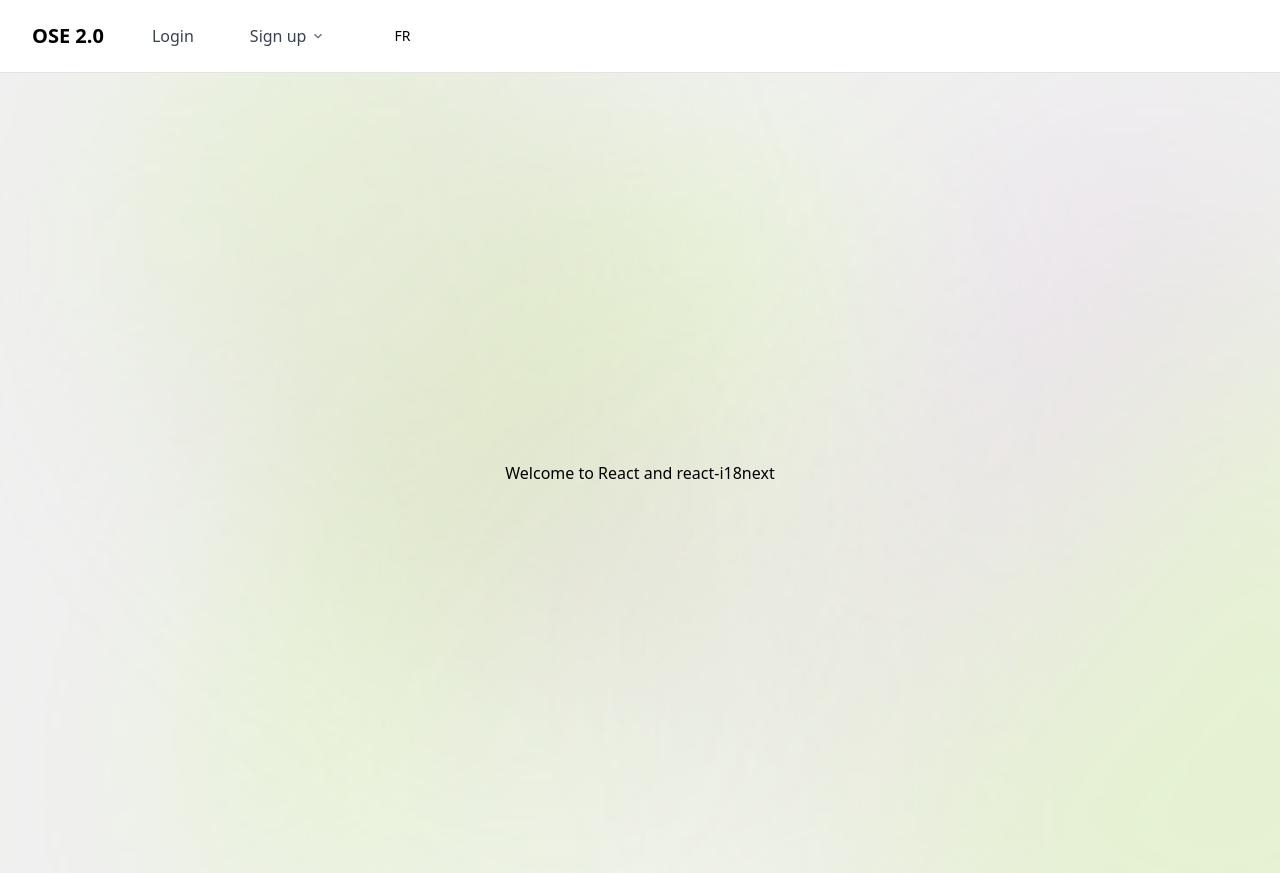
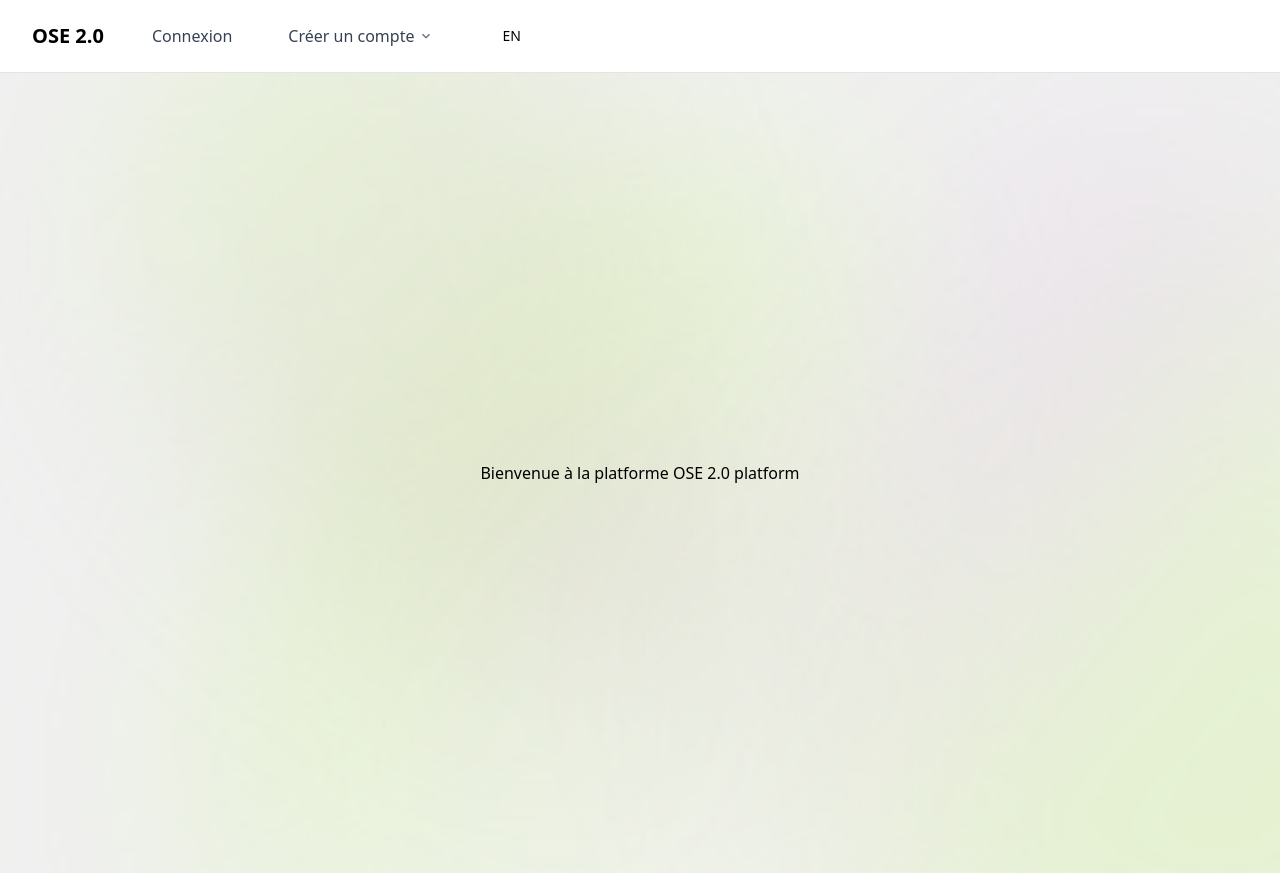
Before and after one commit to Zifan200/Projet-Gestion-De-Stage, a React (Vite) app in the folder projetOseFE/: page / in a window 1280 px wide. Built offline with nearby package versions, Linux system fonts and the light colour scheme; no server answers.

Commit message:
030-32-55-FE ->  fix : language mauvais choix par default

```diff
--- a/projetOseFE/src/i18n.js
+++ b/projetOseFE/src/i18n.js
@@ -237,7 +237,7 @@ export const resources = {
           loadOffers: "Error while loading offers",
         },
       },
-      description: "Welcome to React and react-i18next",
+      description: "Welcome to the OSE 2.0 platform",
       form: {
         employer: {
           title: "Create an employer account",
@@ -703,6 +703,8 @@ export const resources = {
             "Un CV avec ce nom existe déjà. Veuillez renommer le fichier avant de le téléverser.",
         },
       },
+      description: "Bienvenue à la platforme OSE 2.0 platform",
+
       studentOffers: {
         title: "Offres de stage",
         table: {
@@ -745,11 +747,11 @@ export const resources = {
   },
 };
 
-const savedLang = localStorage.getItem("lang") || "en";
+const savedLang = localStorage.getItem("lang") || "fr";
 
 i18n.use(initReactI18next).init({
   resources,
-  fallbackLng: "en",
+  fallbackLng: "fr",
   lng: savedLang,
   interpolation: {
     escapeValue: false,
```
